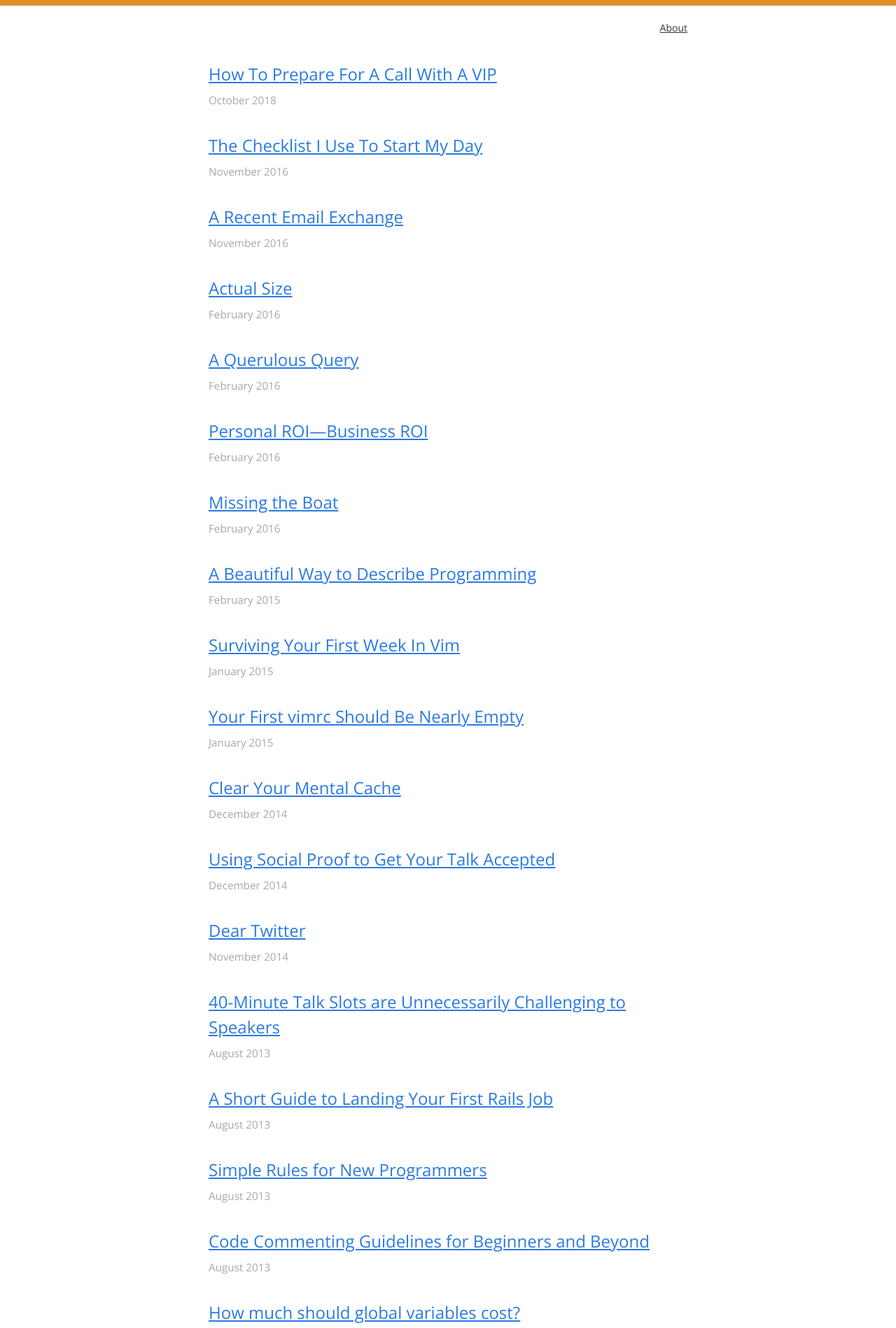
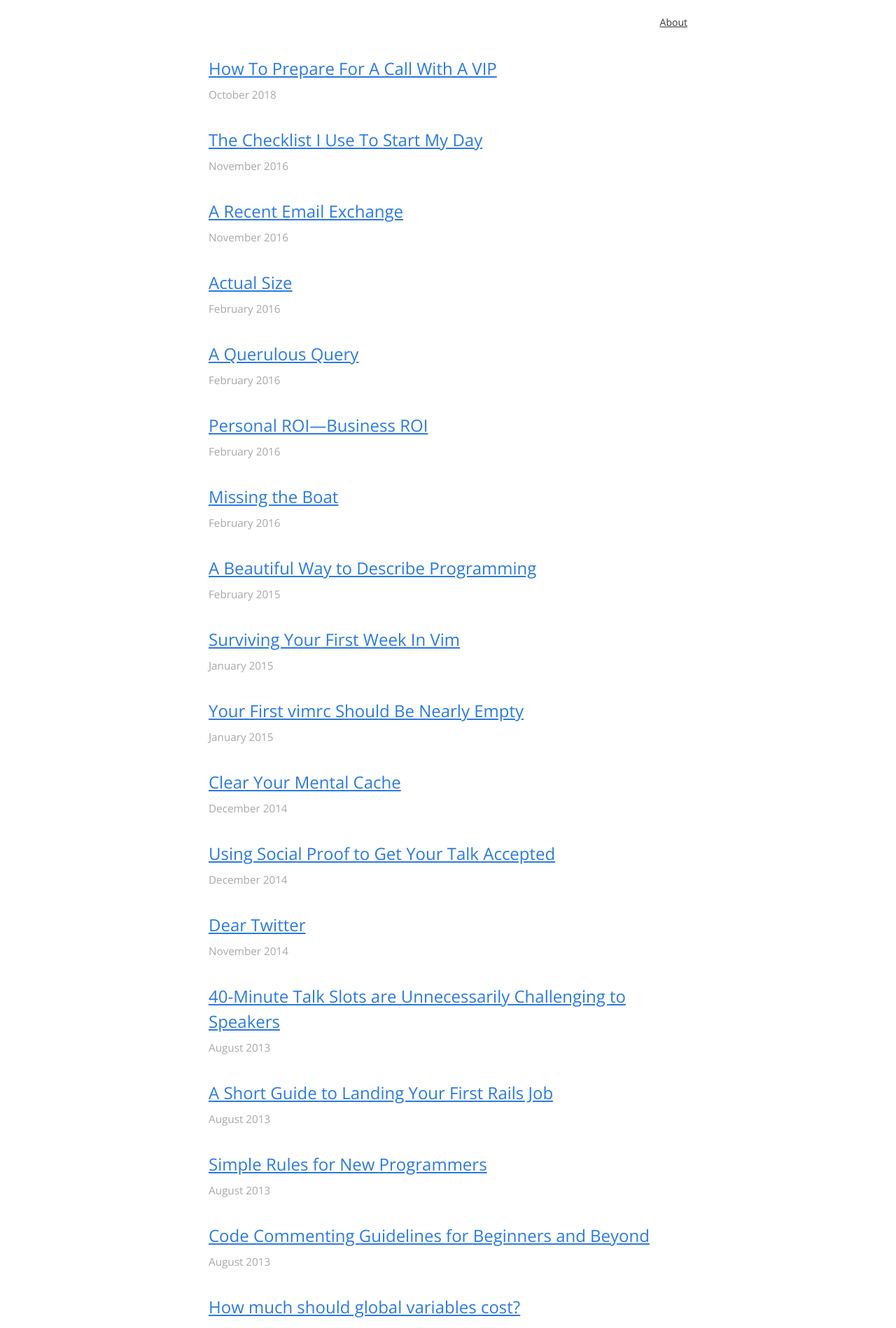
Before and after one commit to r00k/blog, a Jekyll site: the page built from index.html, in a window 1280 px wide. Shown: the top 1898 px of the page at 70% size. Built offline with Jekyll 4.4.1, drawn with Linux system fonts in a browser that asks for light colours.

Commit message:
remove header line

```diff
--- a/_sass/_layout.scss
+++ b/_sass/_layout.scss
@@ -2,7 +2,6 @@
  * Site header
  */
 .site-header {
-    border-top: 8px solid #df8e2a;
     // border-bottom: 1px solid $grey-color-light;
     min-height: 56px;
 
```
